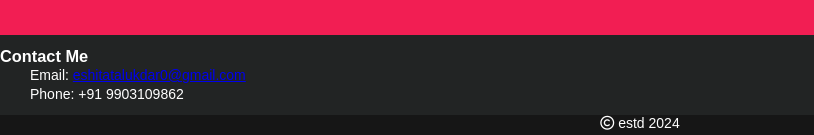
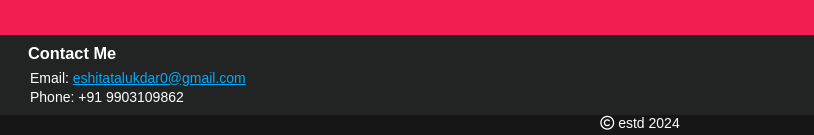
Before and after one commit to eshitatalukdar08/foodXpress, a plain HTML site: page index.html in a window 1280 px wide. Shown: the part 1675-1810 px from the top of the page, 0-814 px from the left. Drawn offline with Linux system fonts and the light colour scheme.

Commit message:
Update style.css

```diff
--- a/style.css
+++ b/style.css
@@ -203,3 +203,10 @@ background-color: #c21927;
     padding-bottom:17px;
     margin-right: 110px;
 }
+.mail{
+    color: rgb(0, 170, 255);
+}
+h3{
+    padding-left: 28px;
+    margin-bottom: 5px;
+}
```
